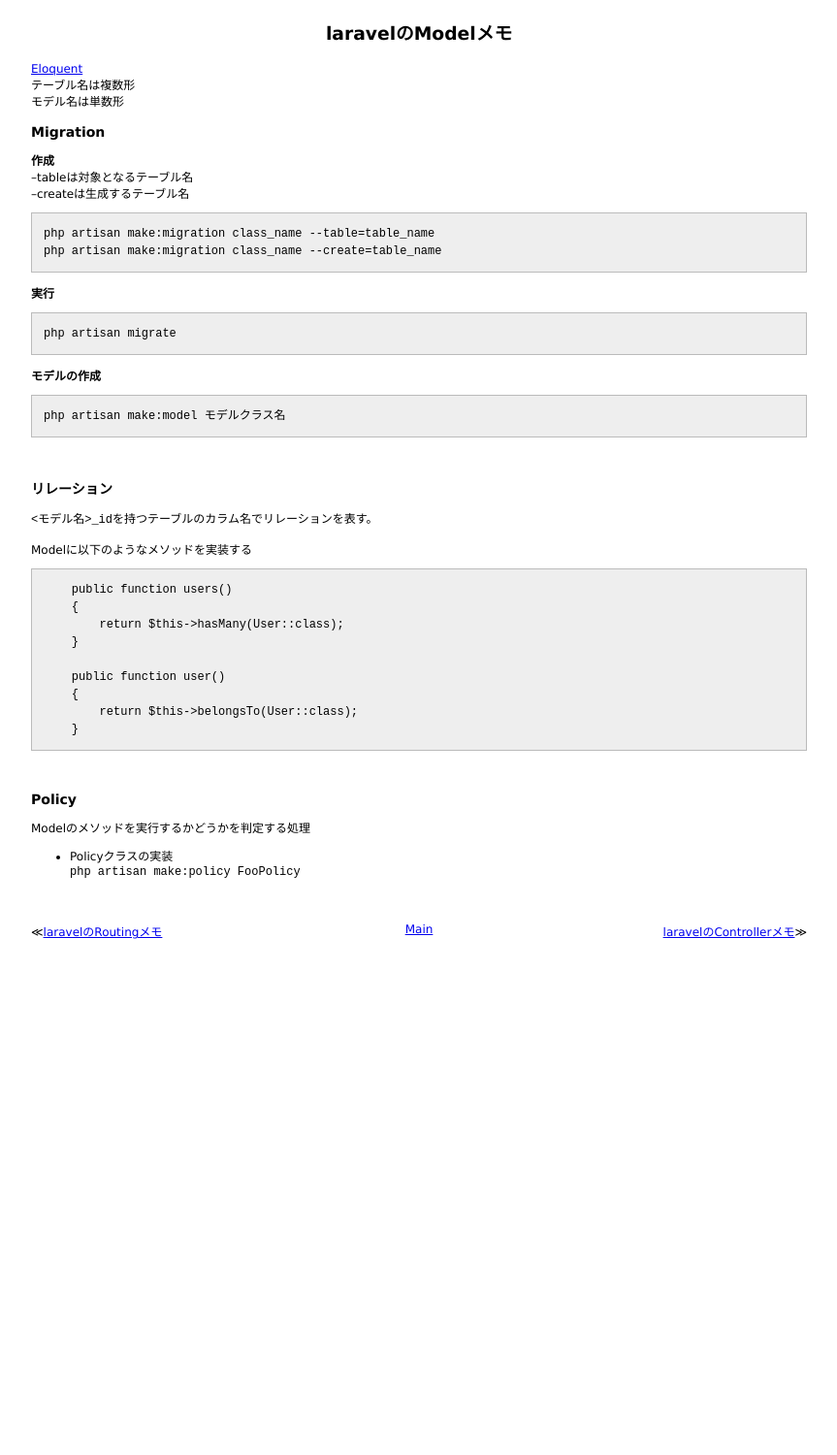
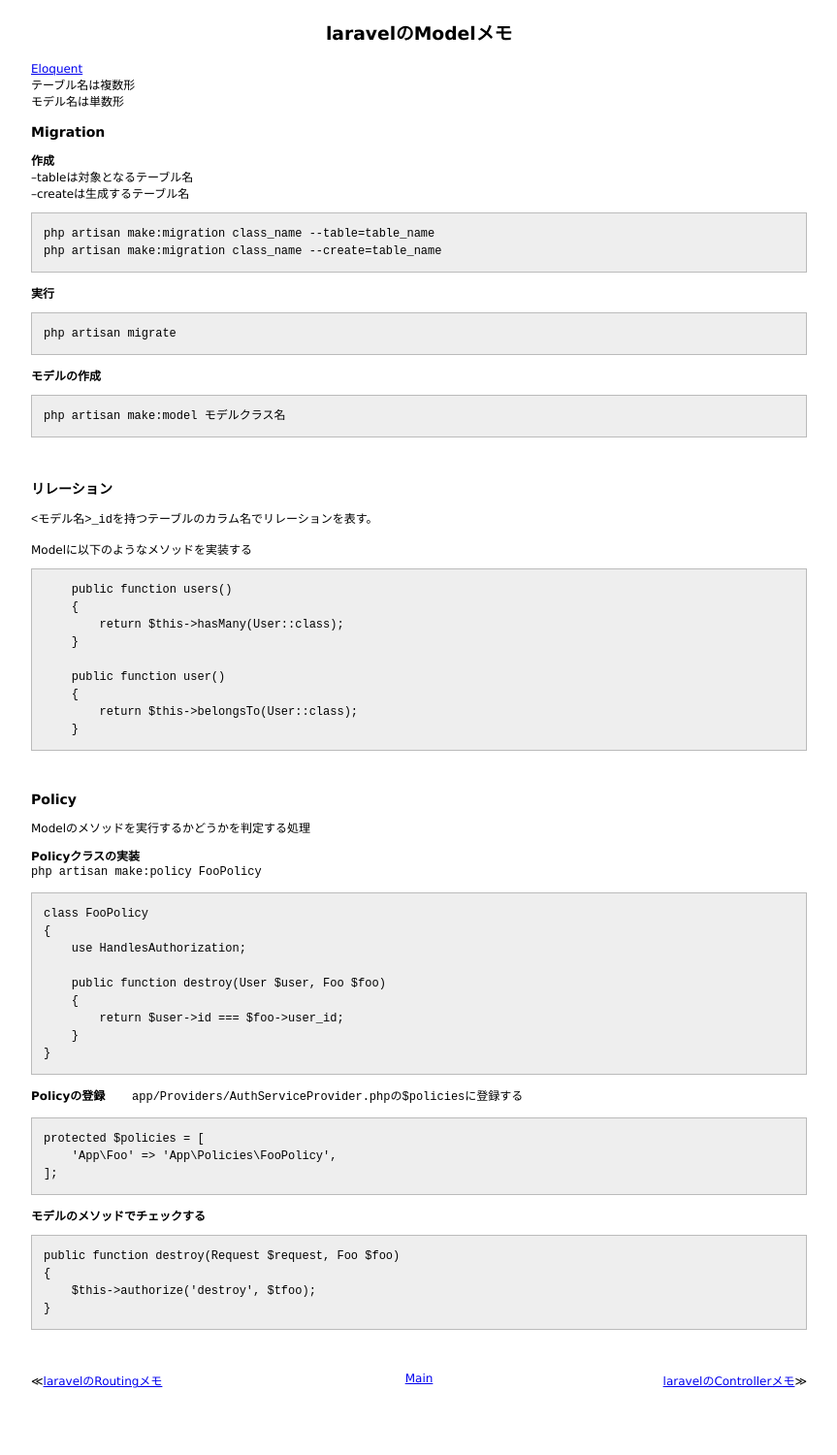
Before and after one commit to 38elements/38elements.github.com, a Jekyll site: the page built from _posts/2016-05-06-laravel-model.md, in a window 1280 px wide. Shown: the whole page at 97% size, without its empty margins (208-1071 px from the left). Built offline with Jekyll 4.4.1, drawn with Linux system fonts in a browser that asks for light colours; before the commit the page ends 1037 px from its top, so only the background shows below that.

Commit message:
Update 2016-05-06-laravel-model.md

````diff
--- a/_posts/2016-05-06-laravel-model.md
+++ b/_posts/2016-05-06-laravel-model.md
@@ -49,5 +49,36 @@ Modelに以下のようなメソッドを実装する
 
 ### Policy
 Modelのメソッドを実行するかどうかを判定する処理
-* Policyクラスの実装
+
+**Policyクラスの実装**
 `php artisan make:policy FooPolicy`
+
+```
+class FooPolicy
+{
+    use HandlesAuthorization;
+
+    public function destroy(User $user, Foo $foo)
+    {
+        return $user->id === $foo->user_id;
+    }
+}
+```
+
+**Policyの登録**
+`app/Providers/AuthServiceProvider.php`の`$policies`に登録する
+
+```
+protected $policies = [
+    'App\Foo' => 'App\Policies\FooPolicy',
+];
+```
+
+**モデルのメソッドでチェックする**
+
+```
+public function destroy(Request $request, Foo $foo)
+{
+    $this->authorize('destroy', $tfoo);
+}
+```
````
